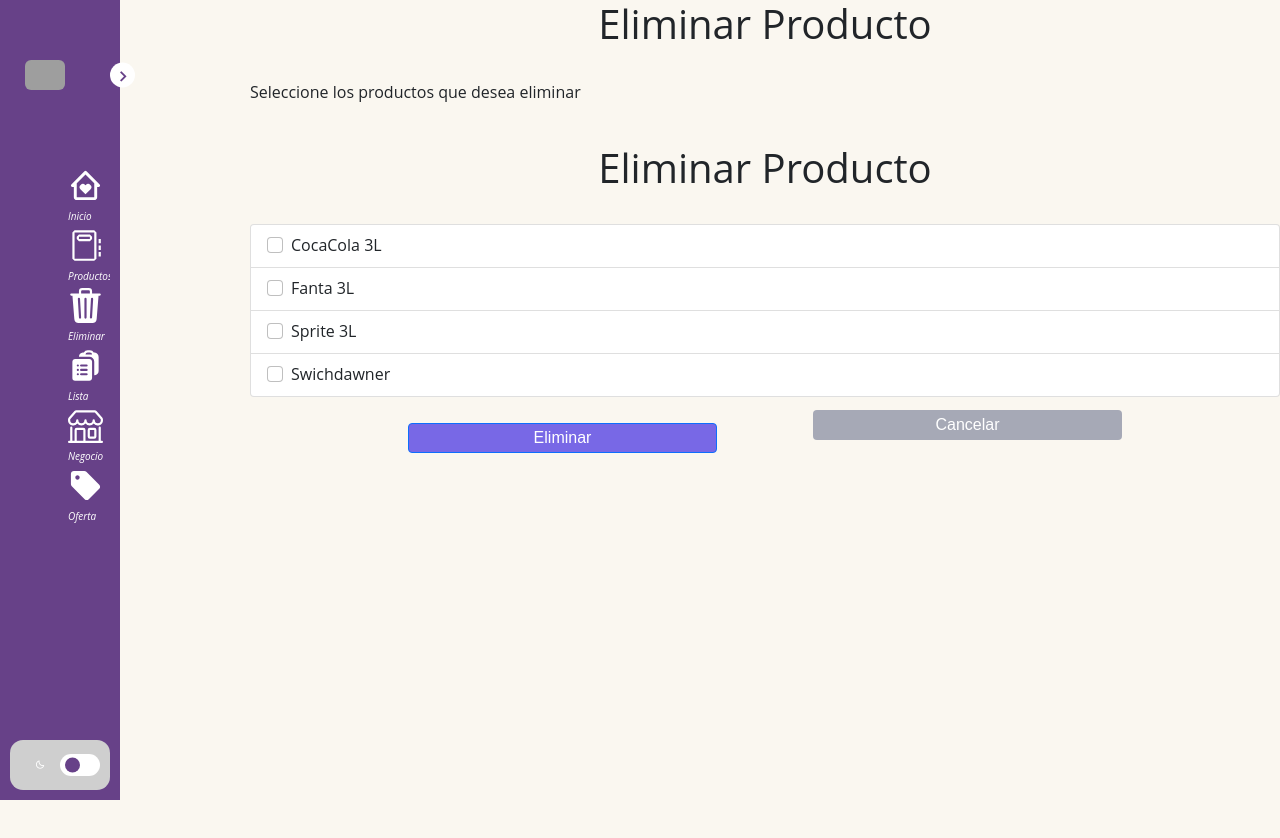
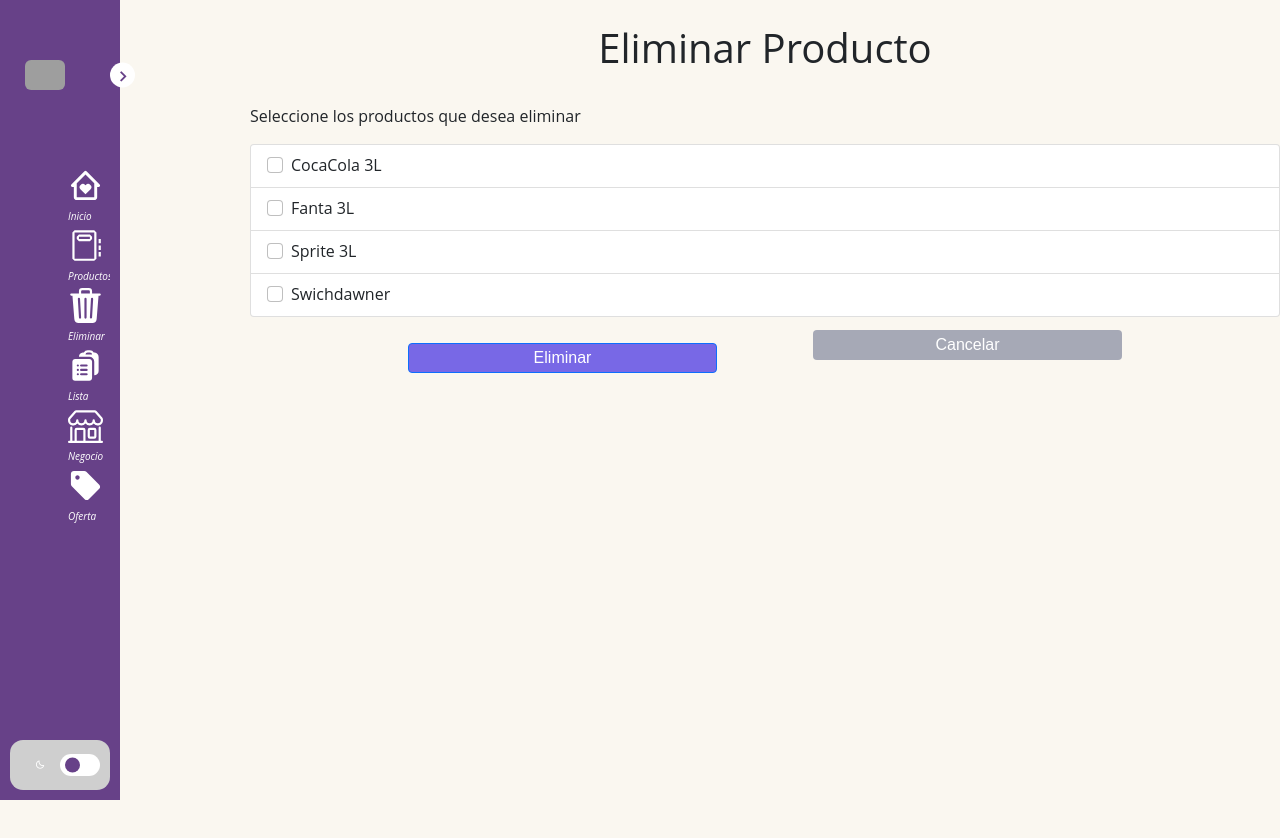
Before and after one commit to crexpo20/back, a React (Create React App) app in the folder Frontend/: page /eliminarProducto in a window 1280 px wide. Shown: the top 838 px of the page. Built offline with nearby package versions, Linux system fonts and the light colour scheme; grey boxes are pictures that could not be loaded.

Commit message:
VM correcion 2 titulos

```diff
--- a/Frontend/src/components/EliminarProducto.jsx
+++ b/Frontend/src/components/EliminarProducto.jsx
@@ -1,6 +1,5 @@
 import React, { useState } from 'react';
 import { Modal, Button } from 'react-bootstrap';
-import {ContenedorBotonCentrado} from '../elementos/Formularios';
 import '../css/EliminarP.css';
 //dentro de la funcion return va el codigo que se va a ejecutar
 export const EliminarProducto = () => {
@@ -60,11 +59,6 @@ export const EliminarProducto = () => {
     <center >
 
     <div class = "home">
-   <section> <h1>Eliminar Producto</h1>
-    <br />
-    <p style={{textAlign:"justify"}} >Seleccione los productos que desea eliminar</p>
-     </section>
-
      <section>
       {productoEliminado ? (
         <Modal show={productoEliminado} onHide={handleVolver}>
@@ -84,13 +78,9 @@ export const EliminarProducto = () => {
 
         <form className=' text-center' onSubmit={handleSubmit}>
           <br/>
-
-
-          <ContenedorBotonCentrado><h1>Eliminar Producto</h1></ContenedorBotonCentrado>
-
+          <h1>Eliminar Producto</h1>
           <br/>
-
-
+          <p style={{textAlign:"justify"}} >Seleccione los productos que desea eliminar</p>
           <div className='row align-items-start'>
             <div className='col'>
               <ul className='list-group'>
```
